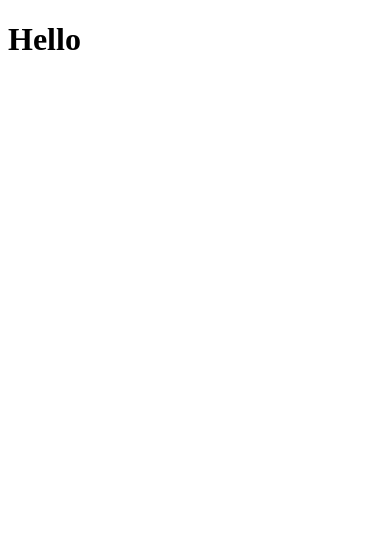
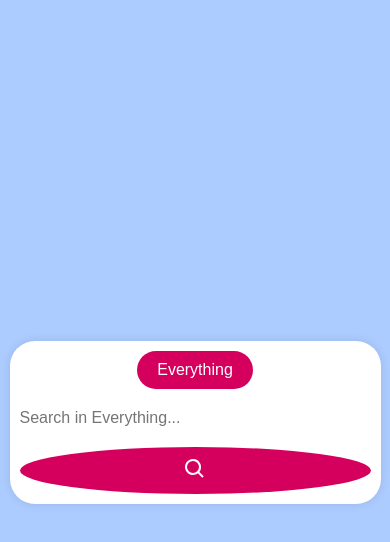
Before and after one commit to cdeekshith11/motioncut, a plain HTML site: page web_development_projects/index.html in a window 390 px wide. Drawn offline with Linux system fonts and the light colour scheme.

Commit message:
commited

```diff
--- a/web_development_projects/index.html
+++ b/web_development_projects/index.html
@@ -3,9 +3,53 @@
 <head>
     <meta charset="UTF-8">
     <meta name="viewport" content="width=device-width, initial-scale=1.0">
-    <title>Document</title>
+    <title>Search Interface</title>
+    <link rel="stylesheet" href="style.css">
 </head>
 <body>
-    <h1>Hello</h1>
+    <div class="search-container">
+        <div class="dropdown">
+            <button class="dropbtn">Everything</button>
+            <div class="dropdown-content">
+                <a href="#">Everything</a>
+                <a href="#">Software Development</a>
+                <a href="#">Web Development</a>
+                <a href="#">Data Analyst</a>
+                <a href="#">IT Consultant</a>
+                <a href="#">Network Administrator</a>
+            </div>
+        </div>
+        <input type="text" id="search-input" placeholder="Search in Everything...">
+        <button id="search-btn">
+            <svg xmlns="http://www.w3.org/2000/svg" viewBox="0 0 24 24" width="24" height="24"><path fill="none" d="M0 0h24v24H0z"/><path d="M10 2a8 8 0 0 1 6.32 12.9l4.387 4.386-1.414 1.415-4.386-4.388A8 8 0 1 1 10 2zm0 2a6 6 0 1 0 0 12 6 6 0 0 0 0-12z" fill="rgba(255,255,255,1)"/></svg>
+        </button>
+    </div>
+    <script>
+        // Toggle dropdown visibility
+        document.addEventListener('DOMContentLoaded', function() {
+            const dropdown = document.querySelector('.dropdown');
+            const dropdownContent = document.querySelector('.dropdown-content');
+            const dropbtn = document.querySelector('.dropbtn');
+            const searchInput = document.getElementById('search-input');
+
+            dropbtn.addEventListener('click', function(event) {
+                event.stopPropagation();
+                dropdownContent.classList.toggle('show');
+            });
+
+            document.addEventListener('click', function(event) {
+                if (!dropdown.contains(event.target)) {
+                    dropdownContent.classList.remove('show');
+                }
+            });
+
+            dropdownContent.addEventListener('click', function(event) {
+                const selectedCategory = event.target.textContent;
+                dropbtn.textContent = selectedCategory;
+                searchInput.placeholder = `Search in ${selectedCategory}...`;
+                dropdownContent.classList.remove('show');
+            });
+        });
+    </script>
 </body>
 </html>
--- /dev/null
+++ b/web_development_projects/style.css
@@ -0,0 +1,110 @@
+body {
+    font-family: Arial, sans-serif;
+    background-color: #accbff;
+    display: flex;
+    justify-content: center;
+    align-items: center;
+    height: 100vh;
+    margin: 0;
+}
+
+.search-container {
+    display: flex;
+    align-items: center;
+    background-color: #fff;
+    padding: 10px;
+    border-radius: 50px;
+    box-shadow: 0 0 10px rgba(0, 0, 0, 0.1);
+    max-width: 600px;
+    width: 90%;
+}
+
+.dropdown {
+    position: relative;
+    display: inline-block;
+}
+
+.dropbtn {
+    background-color: #d5005e;
+    color: white;
+    padding: 10px 20px;
+    font-size: 16px;
+    border: none;
+    border-radius: 25px 0 0 25px;
+    cursor: pointer;
+}
+
+.dropdown-content {
+    display: none;
+    position: absolute;
+    background-color: #fff;
+    box-shadow: 0px 8px 16px 0px rgba(0, 0, 0, 0.2);
+    z-index: 1;
+    border-radius: 0 0 25px 25px;
+    margin-top: 5px;
+    width: 100%;
+}
+
+.dropdown-content a {
+    color: black;
+    padding: 12px 16px;
+    text-decoration: none;
+    display: block;
+}
+
+.dropdown-content a:hover {
+    background-color: #f1f1f1;
+}
+
+.dropdown-content.show {
+    display: block;
+}
+
+#search-input {
+    padding: 10px;
+    font-size: 16px;
+    border: none;
+    width: 100%;
+    border-radius: 0;
+    margin-left: -5px;
+    flex-grow: 1;
+}
+
+#search-btn {
+    background-color: #d5005e;
+    color: white;
+    padding: 10px;
+    border: none;
+    border-radius: 50%;
+    margin-left: -5px;
+    cursor: pointer;
+}
+
+#search-btn:hover {
+    background-color: #c20052;
+}
+
+@media (max-width: 600px) {
+    .search-container {
+        flex-direction: column;
+        padding: 10px;
+        border-radius: 25px;
+    }
+
+    .dropbtn {
+        border-radius: 25px;
+        margin-bottom: 10px;
+        width: 100%;
+    }
+
+    #search-input {
+        border-radius: 25px;
+        margin-left: 0;
+        margin-bottom: 10px;
+    }
+
+    #search-btn {
+        margin-left: 0;
+        width: 100%;
+    }
+}
```
